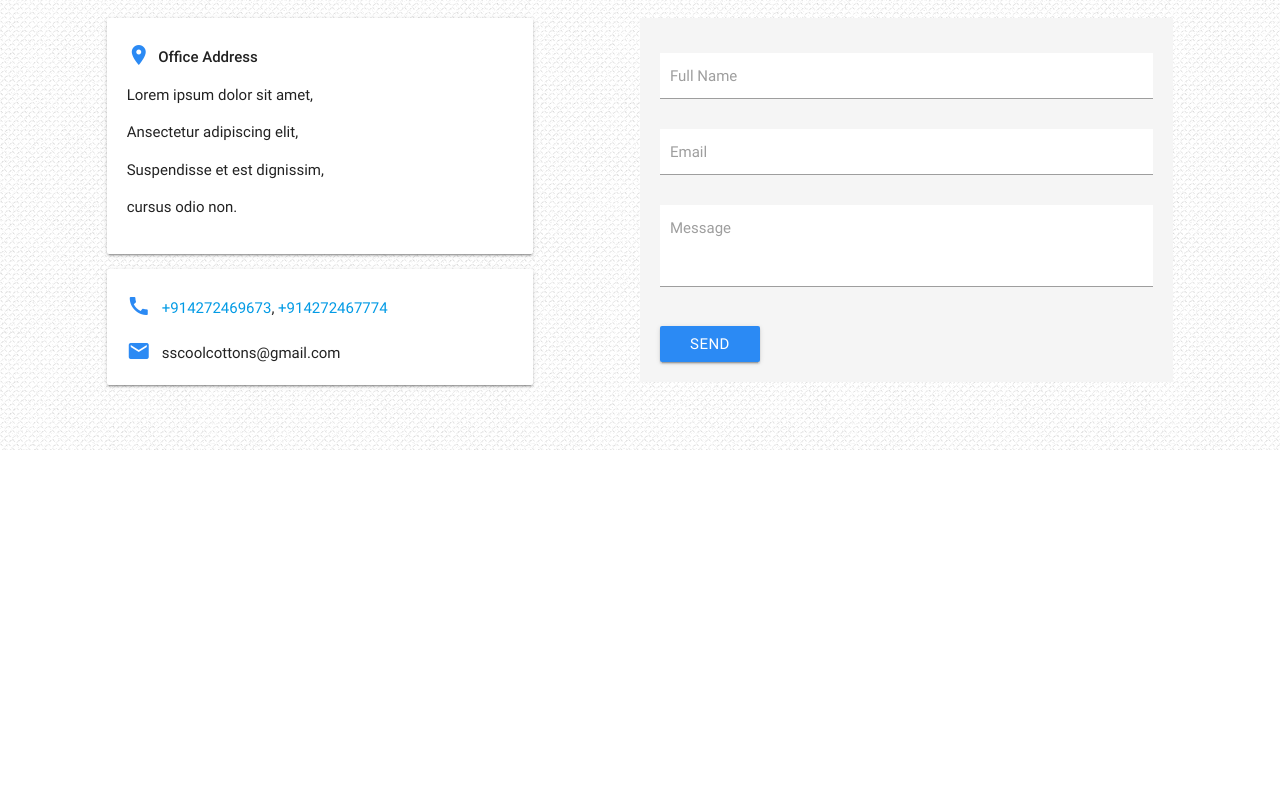
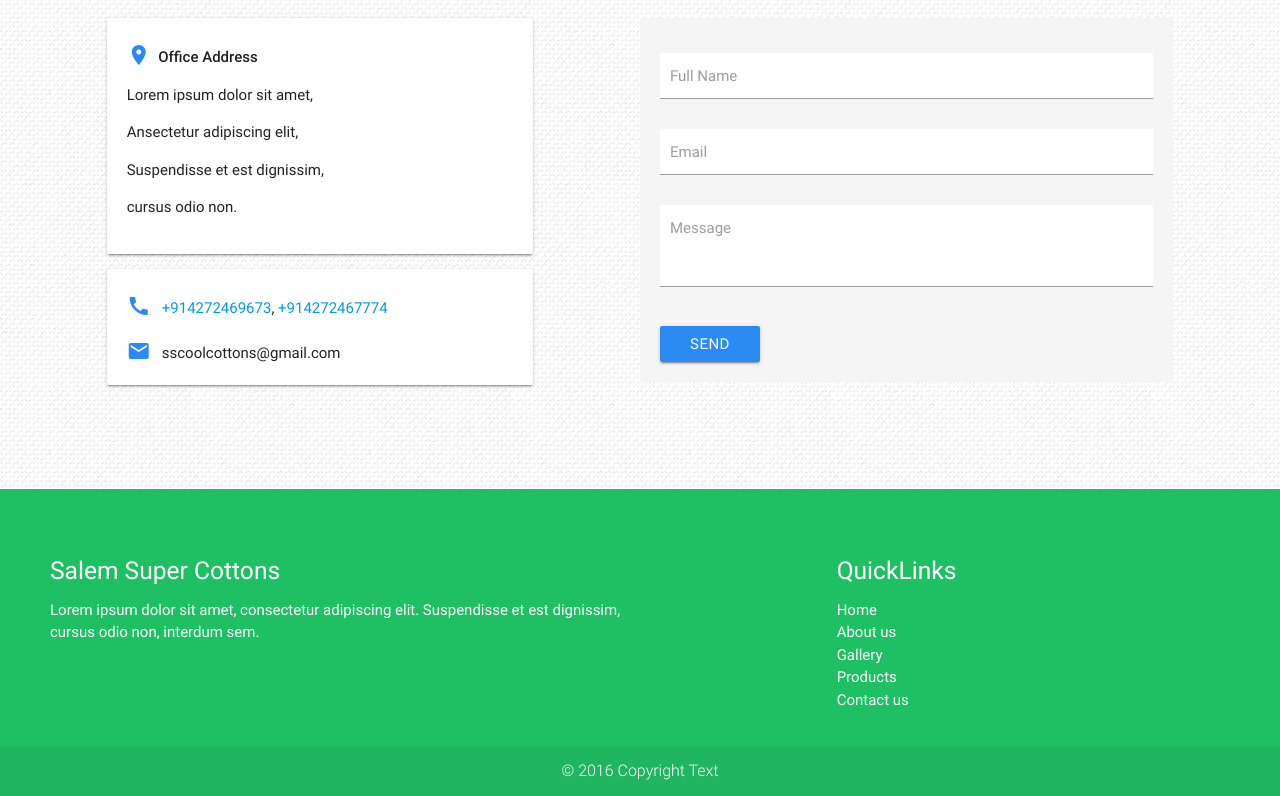
Before and after one commit to arku/ssc, a plain HTML site: page index.html in a window 1280 px wide. Shown: the part 3202-3998 px from the top of the page. Before the commit the page ends 3652 px from the top, so only its background shows below. Drawn offline with Linux system fonts and the light colour scheme.

Commit message:
Add footer

```diff
--- a/css/styles.css
+++ b/css/styles.css
@@ -161,7 +161,6 @@ h2 {
 }
 
 /** Contact us **/
-
 .col.contact {
   padding: 0;
 }
@@ -242,3 +241,24 @@ label {
 .send-btn:focus, .send-btn:hover {
   background: #2b8af4;
 }
+
+/** Footer **/
+#footer {
+  padding: 20px 50px;
+}
+
+footer.page-footer {
+  background: #1ec063;
+  margin-top: 7%;
+}
+
+footer.page-footer .footer-copyright {
+  font-size: 16px;
+}
+
+@media (max-width: 992px) {
+  .quicklinks ul li {
+    display: inline;
+    margin-right: 15px;
+  }
+}
--- a/index.html
+++ b/index.html
@@ -297,6 +297,38 @@
         </div>
     </div> <!-- /.container -->
 
+    <footer class="page-footer">
+      <div class="container" id="footer">
+        <div class="row">
+          <div class="col l6 s12">
+            <h5 class="white-text">Salem Super Cottons</h5>
+            <p class="white-text text-lighten-2">
+              Lorem ipsum dolor sit amet, consectetur adipiscing elit. Suspendisse et est dignissim, cursus odio non, interdum sem.
+            </p>
+          </div>
+
+          <div class="col l4 offset-l2 s12">
+            <div class="quicklinks">
+              <h5 class="white-text">QuickLinks</h5>
+              <ul>
+                <li><a class="white-text text-lighten-1" href="#">Home</a></li>
+                <li><a class="white-text text-lighten-1" href="#">About us</a></li>
+                <li><a class="white-text text-lighten-1" href="#">Gallery</a></li>
+                <li><a class="white-text text-lighten-1" href="#">Products</a></li>
+                <li><a class="white-text text-lighten-1" href="#">Contact us</a></li>
+              </ul>
+            </div>
+          </div> <!-- /.col.s12.l6 -->
+        </div> <!-- /.row -->
+      </div> <!-- /.container -->
+
+      <div class="footer-copyright white-text">
+        <div class="container center-align">
+          &copy;&nbsp;2016 Copyright Text
+        </div>
+      </div>
+    </footer>
+
     <script src="js/jquery.min.js"></script>
     <script src="js/materialize.min.js"></script>
     <script src="js/scripts.js"></script>
```
